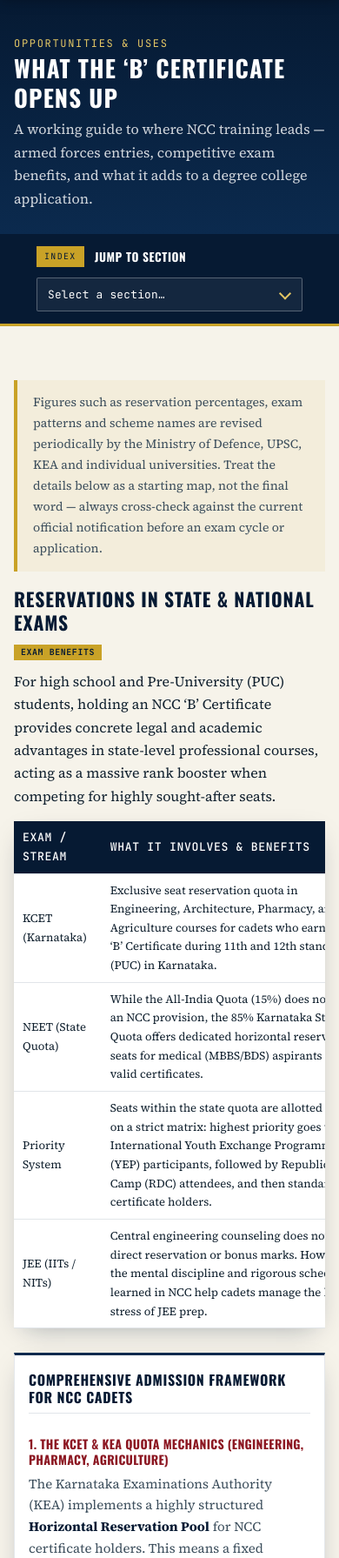
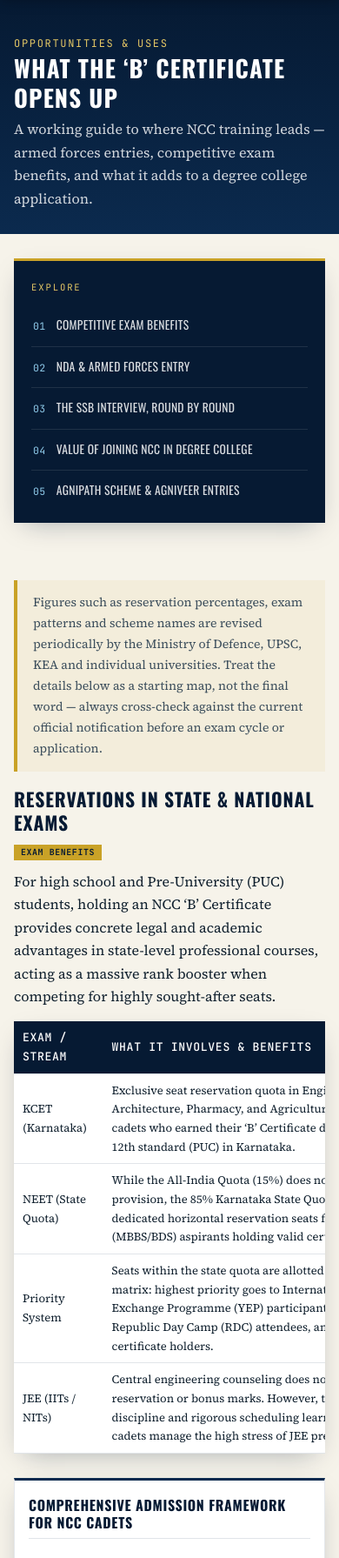
Before and after one commit to prathambhandary/NCC-Landing-Page, a Flask app: page /opportunities in a window 390 px wide. Shown: the part 71-1862 px from the top of the page at 87% size. Run offline with Flask 3, Linux system fonts and the light colour scheme.

Commit message:
Fixed jump to section

```diff
--- a/static/css/style.css
+++ b/static/css/style.css
@@ -1075,190 +1075,98 @@ blockquote strong { color: var(--red-deep); }
   max-width: 100%;
   height: auto;
 }
-
 /* --------------------------------------------------------------------------
-   JUMP NAV — horizontal pill scroller, sits under the page banner
+   JUMP NAV — indexed "Explore" list, sits under the page banner
    -------------------------------------------------------------------------- */
 .jump-nav {
-  display: flex;
-  gap: 8px;
-  overflow-x: auto;
-  -webkit-overflow-scrolling: touch;
-  scrollbar-width: none;
-  padding: 14px 24px;
-  max-width: var(--max-width);
-  margin: 0 auto;
-  background: var(--paper-dim);
-  border-bottom: 1px solid rgba(11,42,78,0.12);
+  padding: 40px 0 8px;
 }
-.jump-nav::-webkit-scrollbar { display: none; }
-.jump-nav a {
-  flex: 0 0 auto;
+.jump-nav-card {
+  background: var(--navy-deep);
+  border-top: 3px solid var(--gold);
+  padding: 28px 32px 20px;
+  box-shadow: var(--shadow-card);
+}
+.jump-nav-eyebrow {
   font-family: var(--font-mono);
   font-size: 0.72rem;
+  letter-spacing: 0.18em;
+  color: var(--gold-light);
+  display: block;
+  margin-bottom: 18px;
+}
+
+.jump-nav-list {
+  list-style: none;
+  margin: 0;
+  padding: 0;
+  display: grid;
+  grid-template-columns: repeat(auto-fit, minmax(260px, 1fr));
+  column-gap: 32px;
+}
+.jump-nav-list li {
+  margin: 0;
+  border-bottom: 1px solid rgba(255,255,255,0.1);
+}
+.jump-nav-list li:last-child,
+.jump-nav-list li:nth-last-child(2) {
+  border-bottom: none;
+}
+.jump-nav-list a {
+  display: flex;
+  align-items: baseline;
+  gap: 14px;
+  padding: 14px 4px;
+  color: rgba(255,255,255,0.85);
+  transition: color 0.2s ease, padding-left 0.2s ease;
+}
+.jump-nav-list a:hover,
+.jump-nav-list a:focus-visible {
+  color: var(--white);
+  padding-left: 8px;
+}
+.jump-nav-list a:hover .jn-num,
+.jump-nav-list a:focus-visible .jn-num {
+  color: var(--gold);
+}
+.jn-num {
+  font-family: var(--font-mono);
+  font-size: 0.78rem;
+  color: var(--sky-light);
   letter-spacing: 0.04em;
+  flex-shrink: 0;
+  transition: color 0.2s ease;
+}
+.jn-text {
+  font-family: var(--font-display);
+  font-size: 0.92rem;
+  letter-spacing: 0.02em;
   text-transform: uppercase;
-  color: var(--navy);
-  background: var(--white);
-  border: 1px solid rgba(11,42,78,0.25);
-  padding: 7px 14px;
-  border-radius: 999px;
-  white-space: nowrap;
-  transition: background 0.2s ease, color 0.2s ease, border-color 0.2s ease;
-}
-.jump-nav a:hover,
-.jump-nav a:focus-visible {
-  background: var(--navy);
-  color: var(--white);
-  border-color: var(--navy);
+  line-height: 1.4;
 }
 
 /* Anchor targets shouldn't hide under the sticky header */
 .opp-block { scroll-margin-top: 84px; }
 
 @media (max-width: 900px) {
+  .jump-nav-list { grid-template-columns: 1fr 1fr; }
+  .jump-nav-list li:nth-last-child(2) { border-bottom: 1px solid rgba(255,255,255,0.1); }
+}
+
+@media (max-width: 600px) {
+  .jump-nav { padding: 28px 0 4px; }
+  .jump-nav-card { padding: 22px 20px 14px; }
+  .jump-nav-eyebrow { font-size: 0.66rem; margin-bottom: 12px; }
+  .jump-nav-list { grid-template-columns: 1fr; }
+  .jump-nav-list li { border-bottom: 1px solid rgba(255,255,255,0.1) !important; }
+  .jump-nav-list li:last-child { border-bottom: none !important; }
+  .jump-nav-list a { padding: 13px 2px; gap: 12px; }
+  .jn-num { font-size: 0.72rem; }
+  .jn-text { font-size: 0.85rem; }
   .opp-block { scroll-margin-top: 74px; }
 }
 
-@media (max-width: 600px) {
-  .jump-nav { padding: 10px 16px; gap: 6px; }
-  .jump-nav a { font-size: 0.66rem; padding: 6px 11px; }
-
-  .quick-stats { font-size: 0.76rem; padding: 10px 12px; line-height: 1.6; }
-  .paper-block { border-left-width: 3px; }
-  .gat-subsections h5 { font-size: 0.76rem; }
-
-  .ncc-advantage-tag,
-  .strategy-note,
-  .pro-tip-box,
-  .ssb-mindset-note { padding: 12px 14px; font-size: 0.84rem; }
-
-  .overlay-tag { font-size: 0.58rem; padding: 2px 6px; margin-left: 2px; }
-
-  .center-tags { line-height: 2.2; }
-  .location-badge { font-size: 0.7rem; padding: 4px 10px; }
-
-  .cutoff-section { padding: 16px 14px; }
-  .cutoff-section table th,
-  .cutoff-section table td { padding: 8px 8px; font-size: 0.76rem; }
-  .cutoff-section table th small,
-  .cutoff-section table td small { font-size: 0.68rem; }
-
-  .ssb-card { padding: 18px; }
-  .badge { font-size: 0.62rem; }
-
-  .table-scroll table,
-  .table-container table { min-width: 420px; }
+@media (max-width: 380px) {
+  .jump-nav-card { padding: 18px 16px 12px; }
+  .jn-text { font-size: 0.8rem; }
 }
-
-/* Extra-small phones (iPhone SE class) */
-@media (max-width: 380px) {
-  .opp-block h2 { font-size: 1rem; gap: 8px; }
-  .opp-block h2 .opp-tag { font-size: 0.56rem; }
-  .detailed-explainer h4 { font-size: 0.82rem; }
-  .quick-stats { font-size: 0.72rem; }
-}
-
-/* --------------------------------------------------------------------------
-   JUMP NAV — indexed section dropdown, sits under the page banner
-   -------------------------------------------------------------------------- */
-.jump-nav {
-  background: var(--navy-deep);
-  border-bottom: 3px solid var(--gold);
-  padding: 18px 0;
-}
-.jump-nav-inner {
-  display: flex;
-  align-items: center;
-  justify-content: space-between;
-  gap: 20px;
-  flex-wrap: wrap;
-}
-.jump-nav-head {
-  display: flex;
-  align-items: center;
-  gap: 12px;
-}
-.jump-nav-index {
-  font-family: var(--font-mono);
-  font-size: 0.62rem;
-  letter-spacing: 0.14em;
-  color: var(--navy-deep);
-  background: var(--gold);
-  padding: 4px 9px;
-  flex-shrink: 0;
-}
-.jump-nav-head h2 {
-  color: var(--white);
-  font-size: 0.95rem;
-  letter-spacing: 0.04em;
-  margin: 0;
-}
-
-.jump-nav-select-wrap {
-  position: relative;
-  min-width: 280px;
-  flex-shrink: 0;
-}
-.jump-nav-select {
-  appearance: none;
-  -webkit-appearance: none;
-  width: 100%;
-  font-family: var(--font-mono);
-  font-size: 0.82rem;
-  letter-spacing: 0.02em;
-  color: var(--white);
-  background: rgba(255,255,255,0.06);
-  border: 1px solid rgba(255,255,255,0.28);
-  border-radius: var(--radius);
-  padding: 10px 38px 10px 14px;
-  cursor: pointer;
-  transition: background 0.2s ease, border-color 0.2s ease;
-}
-.jump-nav-select:hover {
-  background: rgba(255,255,255,0.1);
-  border-color: rgba(255,255,255,0.45);
-}
-.jump-nav-select:focus-visible {
-  outline: 2px solid var(--gold);
-  outline-offset: 2px;
-}
-.jump-nav-select option {
-  background: var(--navy-deep);
-  color: var(--white);
-}
-.jump-nav-select-wrap::after {
-  content: '';
-  position: absolute;
-  right: 15px;
-  top: 50%;
-  width: 8px;
-  height: 8px;
-  border-right: 2px solid var(--gold-light);
-  border-bottom: 2px solid var(--gold-light);
-  transform: translateY(-65%) rotate(45deg);
-  pointer-events: none;
-}
-
-/* Anchor targets shouldn't hide under the sticky header + jump-nav */
-.opp-block { scroll-margin-top: 90px; }
-
-@media (max-width: 900px) {
-  .jump-nav-inner { justify-content: flex-start; }
-  .jump-nav-select-wrap { min-width: 240px; }
-}
-
-@media (max-width: 600px) {
-  .jump-nav { padding: 14px 0; }
-  .jump-nav-inner { flex-direction: column; align-items: stretch; gap: 12px; }
-  .jump-nav-head { justify-content: flex-start; }
-  .jump-nav-head h2 { font-size: 0.85rem; }
-  .jump-nav-select-wrap { min-width: 0; width: 100%; }
-  .jump-nav-select { font-size: 0.8rem; padding: 11px 38px 11px 12px; }
-  .opp-block { scroll-margin-top: 78px; }
-}
-
-@media (max-width: 380px) {
-  .jump-nav-index { font-size: 0.58rem; padding: 3px 7px; }
-  .jump-nav-head h2 { font-size: 0.78rem; letter-spacing: 0.02em; }
-}
--- a/templates/opportunities.html
+++ b/templates/opportunities.html
@@ -14,24 +14,20 @@
   </div>
 </section>
 
-<div class="jump-nav">
-  <div class="container jump-nav-inner">
-    <div class="jump-nav-head">
-      <span class="jump-nav-index">INDEX</span>
-      <h2>Jump to Section</h2>
-    </div>
-    <div class="jump-nav-select-wrap">
-      <select id="sectionJump" class="jump-nav-select" aria-label="Jump to a section on this page">
-        <option value="" disabled selected>Select a section&hellip;</option>
-        <option value="reservations">01 &mdash; Exam Reservations</option>
-        <option value="nda">02 &mdash; NDA &amp; Armed Forces Entry</option>
-        <option value="ssb">03 &mdash; The SSB Interview</option>
-        <option value="degree-college">04 &mdash; Value in Degree College</option>
-        <option value="agnipath">05 &mdash; Agnipath &amp; Agniveer Entries</option>
-      </select>
+<section class="jump-nav">
+  <div class="container">
+    <div class="jump-nav-card">
+      <span class="jump-nav-eyebrow">EXPLORE</span>
+      <ol class="jump-nav-list">
+        <li><a href="#reservations"><span class="jn-num">01</span><span class="jn-text">Competitive Exam Benefits</span></a></li>
+        <li><a href="#nda"><span class="jn-num">02</span><span class="jn-text">NDA &amp; Armed Forces Entry</span></a></li>
+        <li><a href="#ssb"><span class="jn-num">03</span><span class="jn-text">The SSB Interview, Round by Round</span></a></li>
+        <li><a href="#degree-college"><span class="jn-num">04</span><span class="jn-text">Value of Joining NCC in Degree College</span></a></li>
+        <li><a href="#agnipath"><span class="jn-num">05</span><span class="jn-text">Agnipath Scheme &amp; Agniveer Entries</span></a></li>
+      </ol>
     </div>
   </div>
-</div>
+</section>
 
 <section class="section">
   <div class="container">
```
